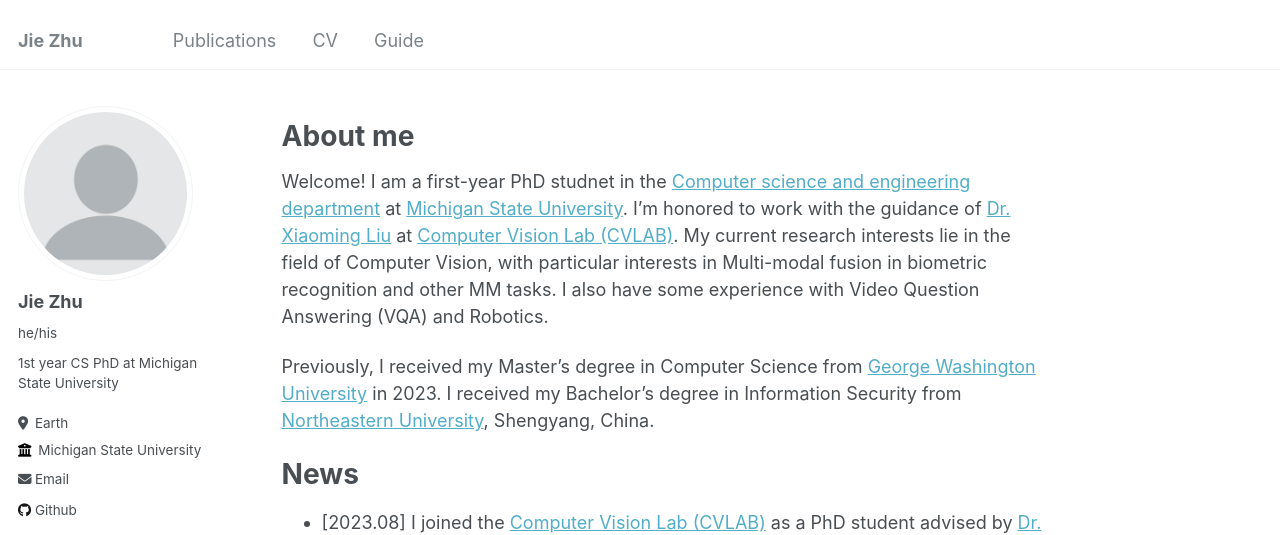
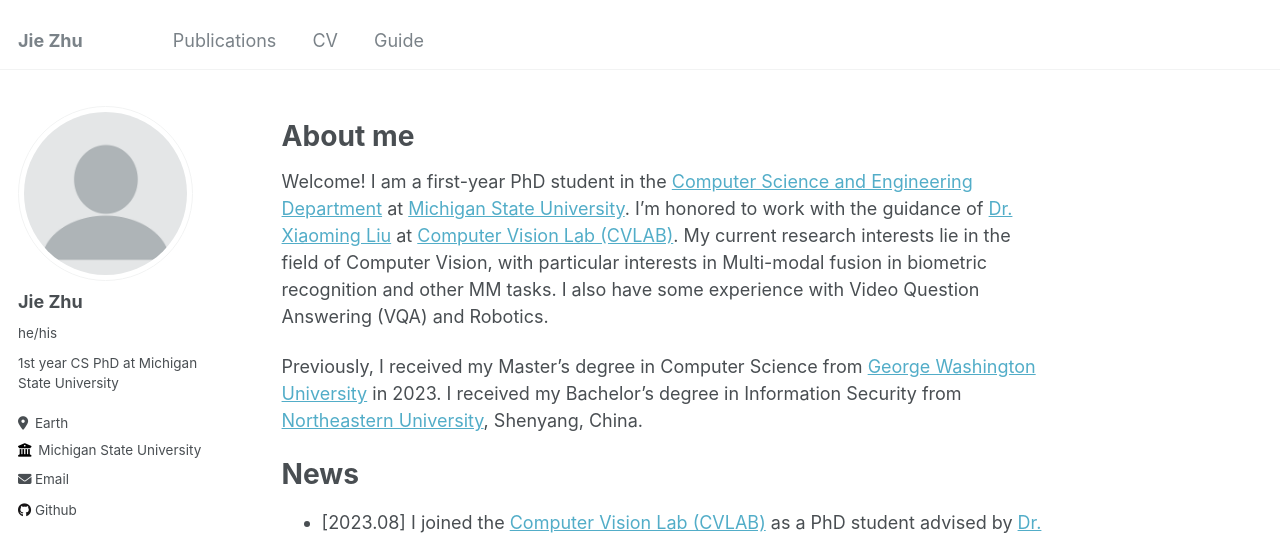
Before and after one commit to jiezhu23/jiezhu23.github.io, a Jekyll site: the page built from _pages/about.md, in a window 1280 px wide and 980 px high. Shown: the top 535 px of the window. Built offline with Jekyll 4.4.1, drawn with Linux system fonts in a browser that asks for light colours.

Commit message:
Update about.md

```diff
--- a/_pages/about.md
+++ b/_pages/about.md
@@ -9,9 +9,9 @@ redirect_from:
 
 # About me
 
-Welcome! I am a first-year PhD studnet in the [Computer science and engineering department](https://engineering.msu.edu/about/departments/cse) at [Michigan State University](https://msu.edu/). I’m honored to work with the guidance of [Dr. Xiaoming Liu](https://www.cse.msu.edu/~liuxm/index2.html) at [Computer Vision Lab (CVLAB)](http://cvlab.cse.msu.edu/). My current research interests lie in the field of Computer Vision, with particular interests in Multi-modal fusion in biometric recognition and other MM tasks. I also have some experience with Video Question Answering (VQA) and Robotics.
+Welcome! I am a first-year PhD student in the [Computer Science and Engineering Department](https://engineering.msu.edu/about/departments/cse) at [Michigan State University](https://msu.edu/). I’m honored to work with the guidance of [Dr. Xiaoming Liu](https://www.cse.msu.edu/~liuxm/index2.html) at [Computer Vision Lab (CVLAB)](http://cvlab.cse.msu.edu/). My current research interests lie in the field of Computer Vision, with particular interests in Multi-modal fusion in biometric recognition and other MM tasks. I also have some experience with Video Question Answering (VQA) and Robotics.
 
-Previously, I received my Master's degree in Computer Science from [George Washington University](https://graduate.engineering.gwu.edu/) in 2023. I received my Bachelor's degree in Information Security from [Northeastern University](https://www.neu.edu.cn/), Shengyang, China.
+Previously, I received my Master's degree in Computer Science from [George Washington University](https://graduate.engineering.gwu.edu/) in 2023. I received my Bachelor's degree in Information Security from [Northeastern University](https://www.neu.edu.cn/), Shenyang, China.
 
 # News
 - [2023.08] I joined the [Computer Vision Lab (CVLAB)](http://cvlab.cse.msu.edu/) as a PhD student advised by [Dr. Xiaoming Liu](https://www.cse.msu.edu/~liuxm/index2.html).
```
